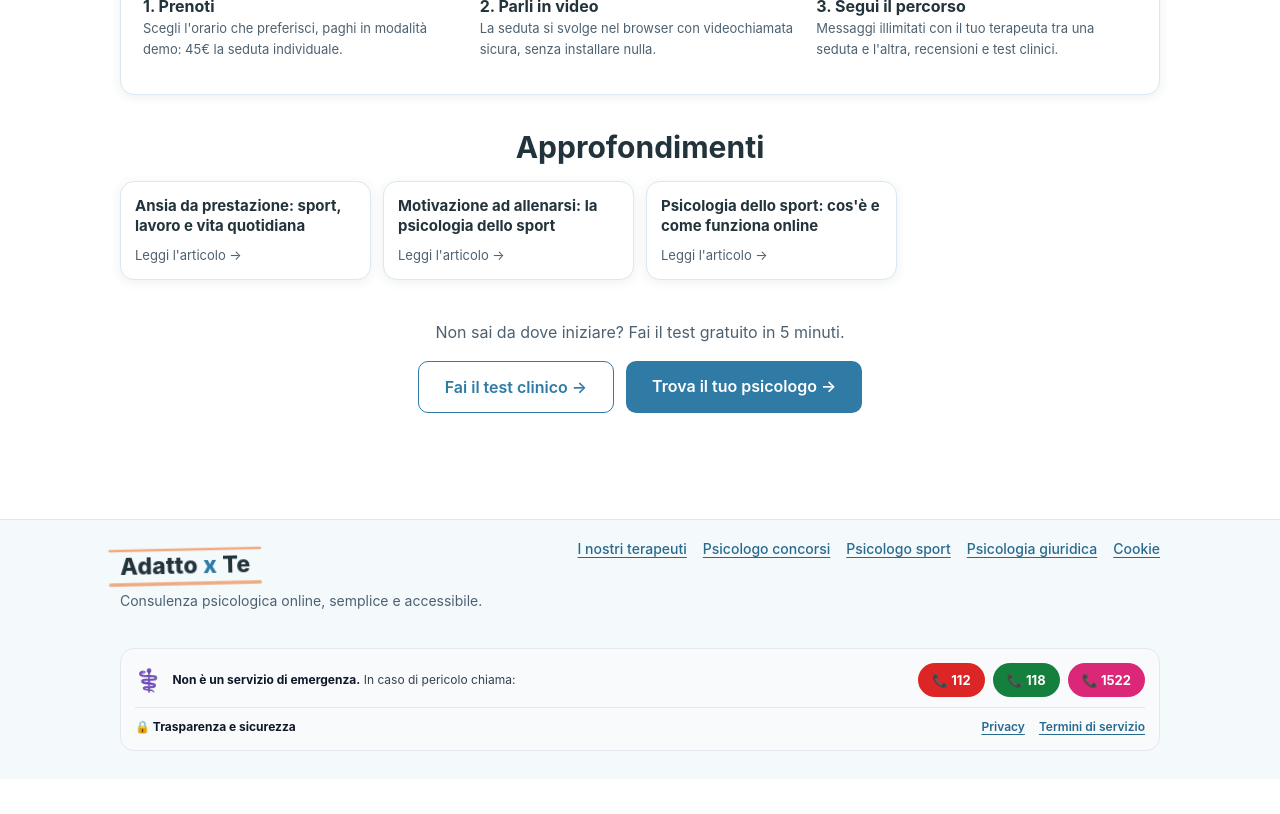
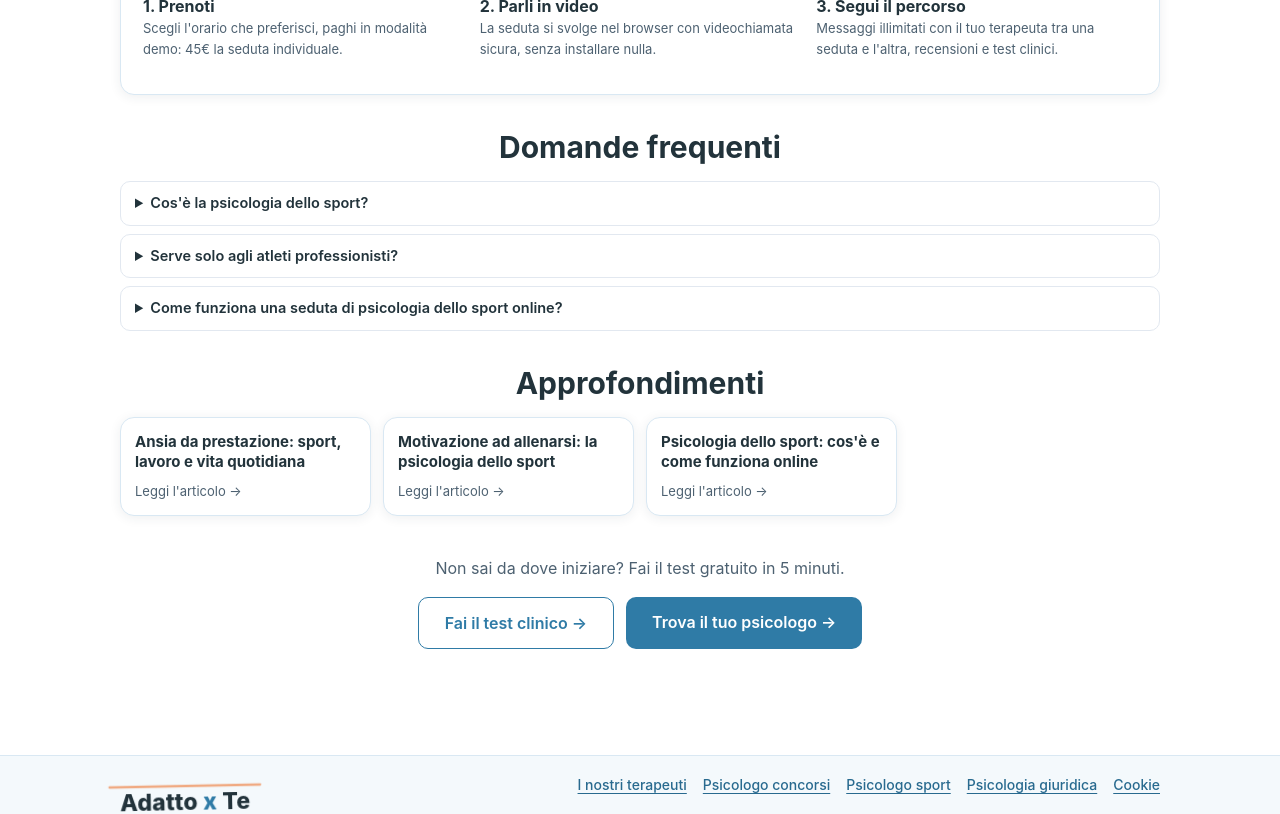
Before and after one commit to antonio-durso/adattoxte, a React (Vite) app in the folder frontend/: page /psicologo-sport in a window 1280 px wide. Shown: the part 1100-1914 px from the top of the page. Before the commit the page ends 1879 px from the top, so only its background shows below. Built offline with nearby package versions, Linux system fonts and the light colour scheme; no server answers.

Commit message:
Landing: FAQ visive + FAQPage schema rich snippet (concorsi, sport, giuridica)

```diff
--- a/frontend/src/pages/NicheLanding.jsx
+++ b/frontend/src/pages/NicheLanding.jsx
@@ -20,6 +20,11 @@ const NICHES = {
       { icon: '🔥', title: 'Motivazione e costanza', text: 'Supporto per mantenere la costanza nei mesi di studio, senza crolli.' },
     ],
     articleKws: ['concorsi', 'esame'],
+    faq: [
+      { q: 'Uno psicologo può davvero aiutarmi con l\'ansia da concorso?', a: 'Sì: lo psicologo ti insegna tecniche di gestione dell\'ansia, concentrazione e simulazione mentale, e ti accompagna nei mesi di preparazione, aiutandoti a mantenere costanza e lucidità il giorno della prova.' },
+      { q: 'Le sedute online funzionano per la preparazione ai concorsi?', a: 'Assolutamente: le sedute in videochiamata ti permettono di allenarti nelle stesse condizioni in cui affronterai la prova, da casa, con la stessa efficacia delle sedute in presenza.' },
+      { q: 'Quanto dura un percorso per l\'ansia da concorso?', a: 'Dipende dal punto di partenza e dall\'obiettivo: solitamente 4-8 incontri, ma la durata viene concordata con lo psicologo in base alle tue esigenze.' },
+    ],
   },
   sport: {
     path: '/psicologo-sport',
@@ -35,6 +40,11 @@ const NICHES = {
       { icon: '🏆', title: 'Mentalità vincente', text: 'Obiettivi, autoefficacia e gestione della sconfitta per una crescita continua.' },
     ],
     articleKws: ['sport', 'prestazione'],
+    faq: [
+      { q: 'Cos\'è la psicologia dello sport?', a: 'È la disciplina che applica le conoscenze psicologiche alla prestazione sportiva: gestione dell\'ansia da gara, motivazione, concentrazione, gestione delle pressioni e rientro dagli infortuni.' },
+      { q: 'Serve solo agli atleti professionisti?', a: 'No: anche gli amatori e chi fa sport per benessere possono beneficiare del supporto psicologico, per esempio per l\'ansia da prestazione o per riprendere l\'attività dopo un blocco.' },
+      { q: 'Come funziona una seduta di psicologia dello sport online?', a: 'In videochiamata, con esercizi pratici di respirazione, visualizzazione e gestione dell\'attivazione, applicabili sia in gara sia in allenamento.' },
+    ],
   },
   giuridica: {
     path: '/psicologia-giuridica',
@@ -50,6 +60,11 @@ const NICHES = {
       { icon: '🛡️', title: 'Riservatezza totale', text: 'Sedute online, nessuno ti vede entrare in uno studio in un momento delicato.' },
     ],
     articleKws: ['giuridica', 'separazione'],
+    faq: [
+      { q: 'Quando serve uno psicologo giuridico?', a: 'In separazioni e divorzi, affidamenti dei figli, consulenze tecniche d\'ufficio (CTU), sostegno alle vittime e mediazione: lo psicologo giuridico affianca persone e avvocati nelle situazioni delicate legate alla giustizia.' },
+      { q: 'Che differenza c\'è tra psicologo giuridico e perito?', a: 'Lo psicologo giuridico può svolgere consulenze tecniche per conto del tribunale (CTU/CTP) o offrire sostegno e valutazione alle parti; il perito è nominato dal giudice e ha compiti specifici di valutazione.' },
+      { q: 'Le consulenze psicologiche in ambito giuridico possono svolgersi online?', a: 'Il sostegno psicologico legato a vicende giudiziarie può essere supportato da colloqui online, mentre le valutazioni tecniche ufficiali seguono le regole del tribunale competente.' },
+    ],
   },
 };
 
@@ -76,6 +91,21 @@ export default function NicheLanding({ niche }) {
           provider: { '@type': 'Organization', name: 'Adatto x Te' },
           areaServed: 'IT',
           serviceType: 'Consulenza psicologica online',
+        }}
+      />
+      {/* FAQPage JSON-LD (rich snippet FAQ su Google) */}
+      <script
+        type="application/ld+json"
+        dangerouslySetInnerHTML={{
+          __html: JSON.stringify({
+            '@context': 'https://schema.org',
+            '@type': 'FAQPage',
+            mainEntity: n.faq.map((f) => ({
+              '@type': 'Question',
+              name: f.q,
+              acceptedAnswer: { '@type': 'Answer', text: f.a },
+            })),
+          }),
         }}
       />
 
@@ -125,6 +155,15 @@ export default function NicheLanding({ niche }) {
       {/* Articoli correlati */}
       {related.length > 0 && (
         <>
+          {/* FAQ visive (a11y: details/summary) */}
+          <h2 style={{ marginTop: 34 }}>{lang === 'it' ? 'Domande frequenti' : 'Frequently asked questions'}</h2>
+          {n.faq.map((f) => (
+            <details key={f.q} style={{ marginBottom: 8, border: '1px solid #e2e8f0', borderRadius: 10, padding: '10px 14px', background: '#fff' }}>
+              <summary style={{ cursor: 'pointer', fontWeight: 600, fontSize: 14.5 }}>{f.q}</summary>
+              <p className="muted small" style={{ margin: '8px 0 0' }}>{f.a}</p>
+            </details>
+          ))}
+
           <h2 style={{ marginTop: 34 }}>{lang === 'it' ? 'Approfondimenti' : 'Further reading'}</h2>
           <div style={{ display: 'grid', gridTemplateColumns: 'repeat(auto-fill, minmax(220px, 1fr))', gap: 12 }}>
             {related.map((r) => (
```
